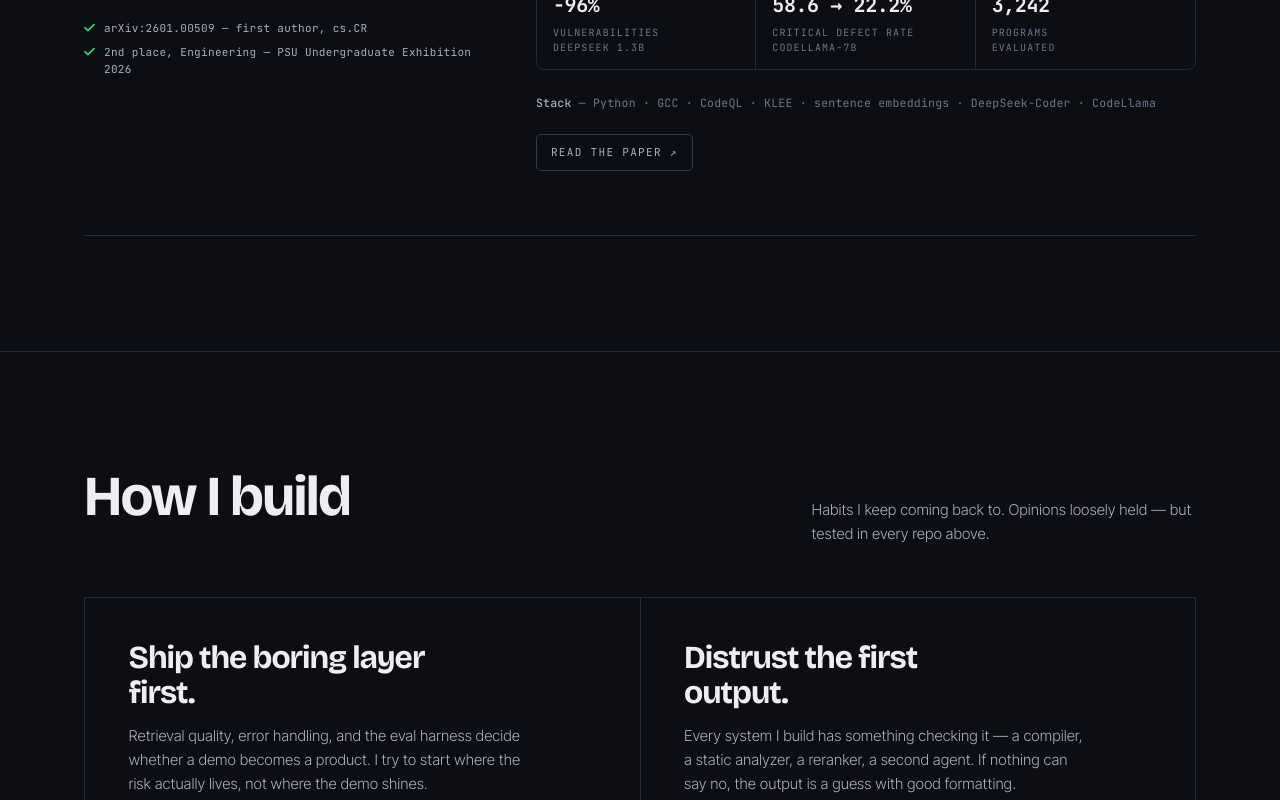
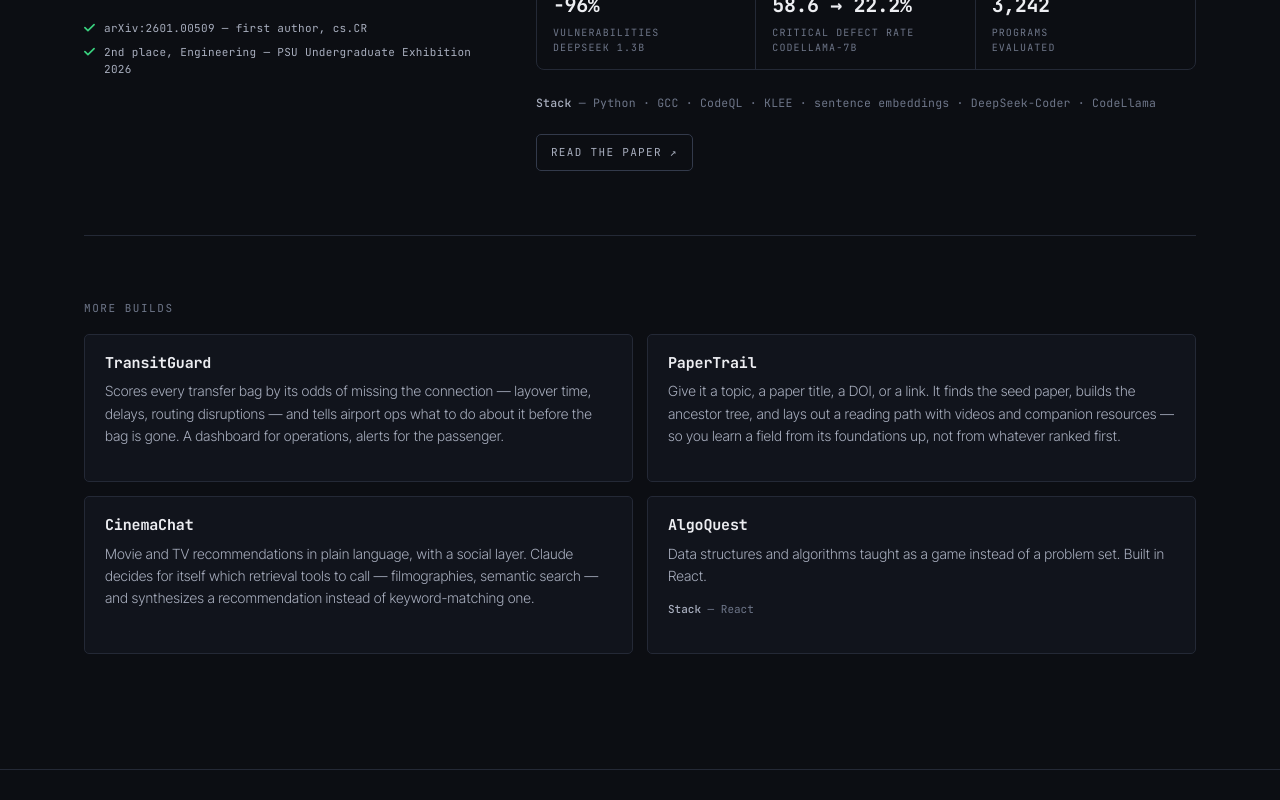
Before and after one commit to vs-githjk/Portfolio, a React (Vite) app: page / in a window 1280 px wide. Shown: the part 3946-4746 px from the top of the page. Built offline with nearby package versions, Linux system fonts and the light colour scheme.

Commit message:
Builds: two-tier split with compact cards; image slots replace video slots

```diff
--- a/src/components/Builds.jsx
+++ b/src/components/Builds.jsx
@@ -44,16 +44,8 @@ export default function Builds() {
                   </p>
                 ))}
 
-                {p.media?.video && (
-                  <video
-                    className="proj-video"
-                    src={p.media.video}
-                    poster={p.media.poster || undefined}
-                    controls
-                    muted
-                    playsInline
-                    preload="metadata"
-                  />
+                {p.media?.image && (
+                  <img className="proj-shot" src={p.media.image} alt={p.media.alt || ''} loading="lazy" />
                 )}
 
                 <div className="metrics">
@@ -88,6 +80,43 @@ export default function Builds() {
             </div>
           </article>
         ))}
+
+        {builds.compact && (
+          <div className="reveal">
+            <div className="mini-head">{builds.compact.heading}</div>
+            <div className="mini-grid">
+              {builds.compact.items.map((m) => (
+                <article className="mini" key={m.id}>
+                  {m.media?.image && (
+                    <img className="mini-shot" src={m.media.image} alt={m.media.alt || ''} loading="lazy" />
+                  )}
+                  <h3 className="mini-title">{m.title}</h3>
+                  <p className="mini-line">{m.oneLiner}</p>
+                  {m.stack && (
+                    <div className="mini-stack">
+                      <b>Stack</b> — {m.stack}
+                    </div>
+                  )}
+                  <div className="proj-links">
+                    {m.links
+                      .filter((l) => l.href)
+                      .map((l) => (
+                        <a
+                          className="plink"
+                          href={l.href}
+                          key={l.label}
+                          target="_blank"
+                          rel="noopener noreferrer"
+                        >
+                          {l.label} ↗
+                        </a>
+                      ))}
+                  </div>
+                </article>
+              ))}
+            </div>
+          </div>
+        )}
       </div>
     </section>
   );
--- a/src/data/content.js
+++ b/src/data/content.js
@@ -150,7 +150,7 @@ export const builds = {
       ],
       stack:
         'React · FastAPI · LangGraph · Groq Llama 3.3-70B · OpenAI · Supabase/pgvector · Recall.ai · Tavily',
-      media: { video: '', poster: '' }, // TODO: PrismAI demo video URL (renders once filled)
+      media: { image: '', alt: 'PrismAI product screenshot' }, // TODO: drop image, set src (renders once filled)
       links: [
         { label: 'Live demo', href: '' }, // TODO
         { label: 'Source', href: '' }, // TODO
@@ -180,7 +180,7 @@ export const builds = {
       ],
       stack:
         'React · Three.js · Leaflet · Recharts · FastAPI · XGBoost · Featherless AI / Qwen 2.5-7B · Twilio · WebSockets',
-      media: { video: '', poster: '' }, // TODO: Terrametric demo video URL (renders once filled)
+      media: { image: '', alt: 'Terrametric globe and field dashboard' }, // TODO: drop image, set src
       links: [
         { label: 'Live demo', href: '' }, // TODO
         { label: 'Source', href: '' }, // TODO
@@ -206,55 +206,12 @@ export const builds = {
         { value: '3,242', label: 'programs\nevaluated' },
       ],
       stack: 'Python · GCC · CodeQL · KLEE · sentence embeddings · DeepSeek-Coder · CodeLlama',
+      media: { image: '', alt: 'Repair-loop results figure' }, // TODO: drop image, set src
       links: [
         { label: 'Read the paper', href: 'https://arxiv.org/abs/2601.00509' },
         { label: 'Source', href: '' }, // TODO
       ],
     },
-
-    /* ---- READY TO FILL: TransitGuard / CinemaChat / AlgoQuest -------------
-       Uncomment each once you give me (or write) a one-liner, a body paragraph,
-       and a metric or two. They stay hidden until then — no guessed claims.
-    {
-      id: 'transitguard',
-      kind: 'Build', // TODO
-      title: 'TransitGuard',
-      titleMuted: '', // TODO: one-phrase descriptor
-      when: '', // TODO
-      oneLiner: '', // TODO
-      laurels: [],
-      body: [''], // TODO
-      metrics: [],
-      stack: '', // TODO
-      links: [{ label: 'Source', href: '' }],
-    },
-    {
-      id: 'cinemachat',
-      kind: 'Build', // TODO
-      title: 'CinemaChat',
-      titleMuted: '', // TODO
-      when: '', // TODO
-      oneLiner: '', // TODO
-      laurels: [],
-      body: [''], // TODO
-      metrics: [],
-      stack: '', // TODO
-      links: [{ label: 'Source', href: '' }],
-    },
-    {
-      id: 'algoquest',
-      kind: 'Build', // TODO
-      title: 'AlgoQuest',
-      titleMuted: '', // TODO
-      when: '', // TODO
-      oneLiner: '', // TODO
-      laurels: [],
-      body: [''], // TODO
-      metrics: [],
-      stack: '', // TODO
-      links: [{ label: 'Source', href: '' }],
-    },
-    ----------------------------------------------------------------------- */
 
     /* ---- TEMPLATE: copy this block to add a build -------------------------
     {
@@ -272,6 +229,51 @@ export const builds = {
     },
     ----------------------------------------------------------------------- */
   ],
+
+  /* Compact tier — smaller builds get a card, not a chapter. Rendered by the
+     mini grid in Builds.jsx. No metrics, no body paragraphs: title, one line,
+     stack if known, links (hidden while href is empty). */
+  compact: {
+    heading: 'More builds',
+    items: [
+      {
+        id: 'transitguard',
+        title: 'TransitGuard',
+        oneLiner:
+          'Scores every transfer bag by its odds of missing the connection — layover time, delays, routing disruptions — and tells airport ops what to do about it before the bag is gone. A dashboard for operations, alerts for the passenger.',
+        stack: '',
+        media: { image: '', alt: 'TransitGuard dashboard' }, // TODO: drop image, set src
+        links: [{ label: 'Source', href: '' }], // TODO
+      },
+      {
+        id: 'papertrail',
+        title: 'PaperTrail',
+        oneLiner:
+          'Give it a topic, a paper title, a DOI, or a link. It finds the seed paper, builds the ancestor tree, and lays out a reading path with videos and companion resources — so you learn a field from its foundations up, not from whatever ranked first.',
+        stack: '',
+        media: { image: '', alt: 'PaperTrail reading path' }, // TODO: drop image, set src
+        links: [{ label: 'Source', href: '' }], // TODO
+      },
+      {
+        id: 'cinemachat',
+        title: 'CinemaChat',
+        oneLiner:
+          'Movie and TV recommendations in plain language, with a social layer. Claude decides for itself which retrieval tools to call — filmographies, semantic search — and synthesizes a recommendation instead of keyword-matching one.',
+        stack: '',
+        media: { image: '', alt: 'CinemaChat conversation' }, // TODO: drop image, set src
+        links: [{ label: 'Source', href: '' }], // TODO
+      },
+      {
+        id: 'algoquest',
+        title: 'AlgoQuest',
+        oneLiner:
+          'Data structures and algorithms taught as a game instead of a problem set. Built in React.',
+        stack: 'React',
+        media: { image: '', alt: 'AlgoQuest interface' }, // TODO: drop image, set src
+        links: [{ label: 'Source', href: '' }], // TODO
+      },
+    ],
+  },
 };
 
 /* ---------------------------------------------------------- HOW I BUILD --- */
--- a/src/styles/sections.css
+++ b/src/styles/sections.css
@@ -374,14 +374,58 @@
 }
 .plink:hover { color: var(--ink); background: var(--accent-1); border-color: var(--accent-1); }
 
-/* demo video — renders only when content.js provides a media.video URL */
-.proj-video {
+/* product shot — renders only when content.js provides a media.image URL */
+.proj-shot {
   display: block;
   width: 100%;
   margin-top: 22px;
   border: var(--rule);
   border-radius: var(--radius);
   background: var(--ink);
+}
+
+/* ---- compact build cards -------------------------------------------------
+   Third shape on the page: contained cards with mono titles, unlike the
+   open featured rows above and the big display-type Principles cells below. */
+.mini-head {
+  margin: clamp(40px, 6vw, 64px) 0 16px;
+  font-family: var(--font-mono);
+  font-size: var(--fs-label);
+  letter-spacing: var(--tr-label);
+  text-transform: uppercase;
+  color: var(--text-3);
+}
+.mini-grid {
+  display: grid;
+  grid-template-columns: repeat(2, minmax(0, 1fr));
+  gap: 14px;
+}
+.mini {
+  border: var(--rule);
+  border-radius: var(--radius-sm);
+  background: var(--ink-2);
+  padding: 20px;
+  transition: border-color 0.3s ease, transform 0.3s var(--ease-out);
+}
+.mini:hover {
+  border-color: color-mix(in srgb, var(--accent-3) 45%, var(--hair));
+  transform: translateY(-2px);
+}
+.mini-shot {
+  display: block;
+  width: 100%;
+  margin-bottom: 14px;
+  border: var(--rule);
+  border-radius: var(--radius-sm);
+  background: var(--ink);
+}
+.mini-title { font-family: var(--font-mono); font-weight: 700; font-size: 15px; letter-spacing: -0.01em; }
+.mini-line { margin-top: 8px; font-size: 14px; line-height: 1.6; color: var(--text-2); }
+.mini-stack { margin-top: 12px; font-family: var(--font-mono); font-size: 11px; color: var(--text-3); }
+.mini-stack b { color: var(--text-2); font-weight: 500; }
+.mini .proj-links { margin-top: 14px; }
+@media (max-width: 760px) {
+  .mini-grid { grid-template-columns: 1fr; }
 }
 @media (max-width: 860px) { .proj-grid { grid-template-columns: 1fr; } }
 
```
